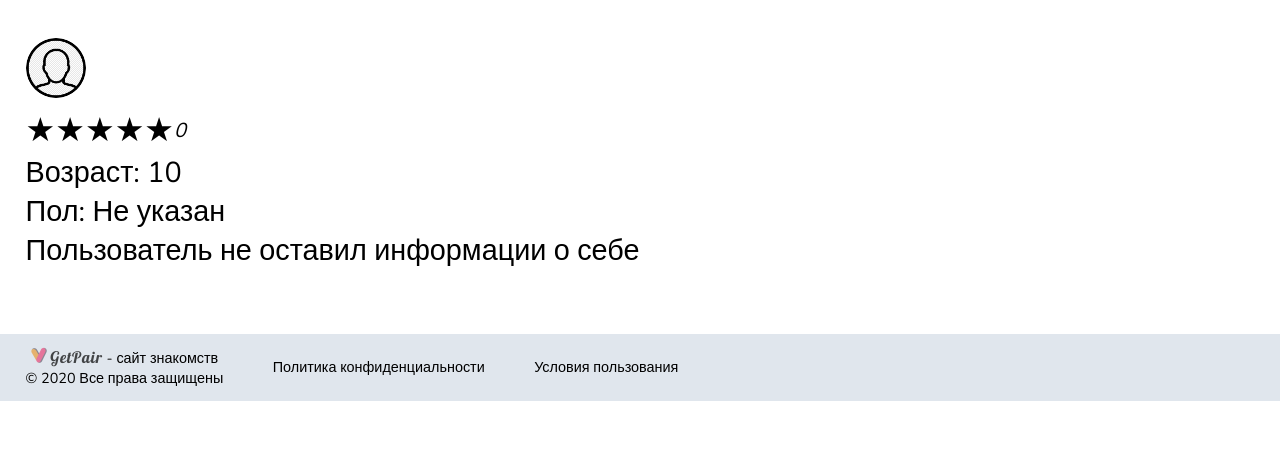
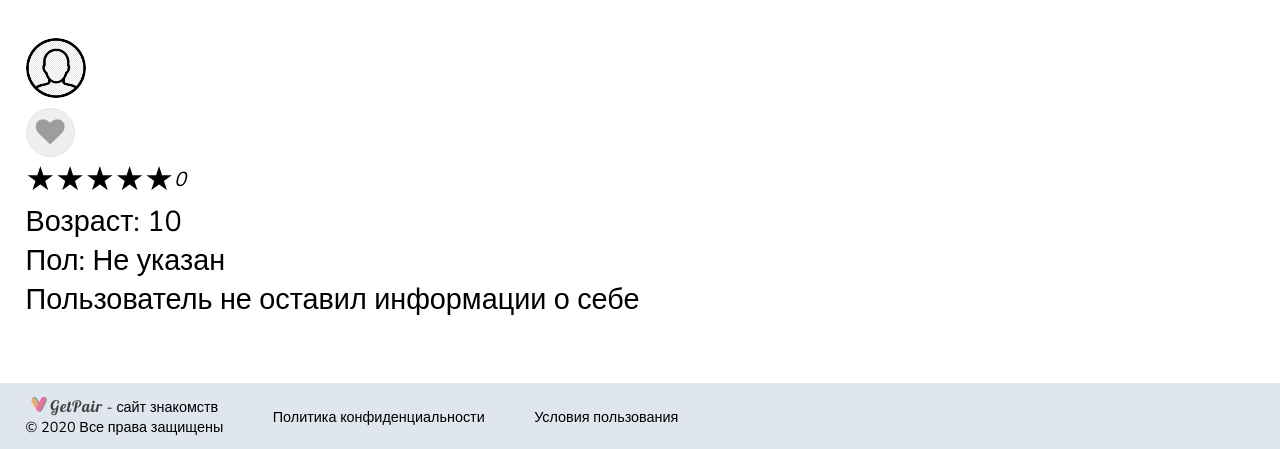
Before and after one commit to mas-gae76/cw_dating_site, a Django app: template templates/profile.html in a window 1280 px wide. Shown: the part 120-569 px from the top of the page. Run offline with Django 3.2, Linux system fonts and the light colour scheme; the template is opened without the code that fills it: most values are stand-ins (such as "Sample title", 1, 10 or a date in 2020); some libraries are stand-ins or nearby versions; some web fonts are replaced.

Commit message:
added sympathy form

```diff
--- a/static/styles/style.css
+++ b/static/styles/style.css
@@ -231,6 +231,17 @@ input {
 .user_preview img {
     border-radius: 50%;
 }
+.fa-heart {
+    color: rgba(44, 42, 42, 0.42);
+    border: 1px solid #e0e6ed;
+    margin: 0;
+    padding: 1.5%;
+    border-radius: 55%;
+}
+.fa-heart:hover {
+    color: rgba(238, 68, 68, 0.83);
+    border: 1px solid rgba(44, 42, 42, 0.42);
+}
 /* Rating styles */
 .rating {
     display: flex;
--- a/templates/profile.html
+++ b/templates/profile.html
@@ -9,6 +9,12 @@
                 {% else %}
                     <p><img src="{% static 'img/default.png' %}" alt="" style="width: 60px; height: 60px"></p>
                 {% endif %}
+
+                <form id="sympathy_form" method="get" action="{% url 'profile' user.pk %}" name="{{ user.id }}">
+                    {% csrf_token %}
+                    <button type="submit" class="fa fa-heart"></button>
+                </form>
+
                 <p>{{ user.last_name }} {{ user.first_name }}</p>
                 <div class="rating">
                     <div class="rating_body">
@@ -29,9 +35,9 @@
                 </div>
                 <p>Возраст: {{ age }}</p>
                 {% if user.gender == 'М' %}
-                    <p>Пол: Мужской</p>
+                    <p><i class="fa fa-male"></i>Пол: Мужской</p>
                 {% elif  user.gender == 'Ж' %}
-                    <p>Пол: Женский</p>
+                    <p><i class="fa fa-female"></i>Пол: Женский</p>
                 {% else %}
                     <p>Пол: Не указан</p>
                 {% endif %}
```
